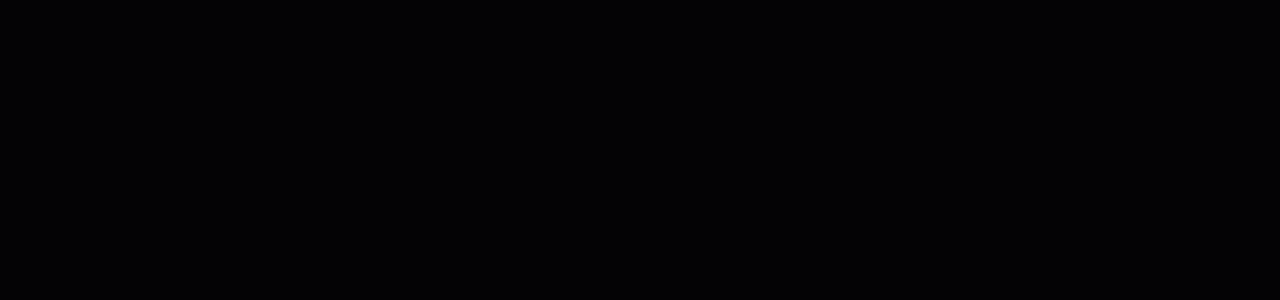
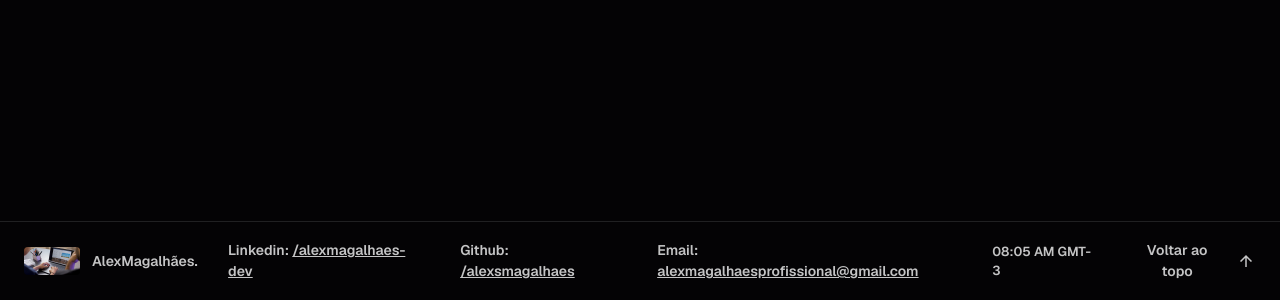
Before and after one commit to alexsmagalhaes/portfolio, a Next.js app: page / in a window 1280 px wide. Shown: the part 779-1079 px from the top of the page. Before the commit the page ends 800 px from the top, so only its background shows below. Built offline with nearby package versions, Linux system fonts and the light colour scheme.

Commit message:
feat: add base footer component

```diff
--- /dev/null
+++ b/app/_components/footer.tsx
@@ -0,0 +1,58 @@
+import Image from "next/image";
+import Link from "next/link";
+
+import Image1 from "@/app/_assets/images/common/about-image.jpg";
+
+import { getCurrentTime } from "../_utils/get-current-time";
+import { Container } from "./container";
+import { GoToTop } from "./go-to-top";
+
+export function Footer() {
+  const time = getCurrentTime();
+
+  return (
+    <footer className="border-border-default border-t py-4.5">
+      <Container className="gap-between-blocks-large flex items-center justify-between">
+        <div className="gap-between-blocks-large flex items-center">
+          <div className="gap-between-blocks-xxsmall flex items-center">
+            <Image
+              className="w-14"
+              alt="Alex desenvolvendo um projeto para um cliente"
+              height={56}
+              src={Image1}
+              width={112}
+            />
+            AlexMagalhães.
+          </div>
+
+          <Link
+            href="https://www.linkedin.com/in/alexmagalhaes-dev/"
+            target="_blank"
+          >
+            Linkedin: <span className="underline">/alexmagalhaes-dev</span>
+          </Link>
+
+          <Link href="https://github.com/alexsmagalhaes/" target="_blank">
+            Github: <span className="underline">/alexsmagalhaes</span>
+          </Link>
+
+          <Link
+            href="mailto:alexmagalhaesprofissional@gmail.com"
+            target="_blank"
+          >
+            Email:{" "}
+            <span className="underline">
+              alexmagalhaesprofissional@gmail.com
+            </span>
+          </Link>
+        </div>
+
+        <div className="gap-between-blocks-large flex items-center">
+          <div className="text-[0.8125rem] uppercase">{time}</div>
+
+          <GoToTop />
+        </div>
+      </Container>
+    </footer>
+  );
+}
--- /dev/null
+++ b/app/_components/go-to-top.tsx
@@ -0,0 +1,22 @@
+"use client";
+
+import { useLenis } from "lenis/react";
+
+import { Icon } from "./icon";
+
+export function GoToTop() {
+  const lenis = useLenis();
+
+  function handleClick() {
+    lenis?.scrollTo(0);
+  }
+
+  return (
+    <button
+      className="gap-between-buttons flex items-center"
+      onClick={handleClick}
+    >
+      Voltar ao topo <Icon name="arrow_upward" size={20} />
+    </button>
+  );
+}
--- a/app/_components/smooth-scroll.tsx
+++ b/app/_components/smooth-scroll.tsx
@@ -21,7 +21,7 @@
   };
 
   return (
-    <ReactLenis ref={lenisRef} root autoRaf={false} options={lenisOptions}>
+    <ReactLenis ref={lenisRef} root autoRaf={true} options={lenisOptions}>
       {children}
     </ReactLenis>
   );
--- /dev/null
+++ b/app/_utils/get-current-time.ts
@@ -0,0 +1,20 @@
+export function getCurrentTime() {
+  const now = new Date();
+
+  const formatter = new Intl.DateTimeFormat("en-US", {
+    hour: "2-digit",
+    minute: "2-digit",
+    hour12: true,
+    timeZone: "America/Fortaleza",
+    timeZoneName: "short",
+  });
+
+  const parts = formatter.formatToParts(now);
+
+  const hour = parts.find((p) => p.type === "hour")?.value;
+  const minute = parts.find((p) => p.type === "minute")?.value;
+  const dayPeriod = parts.find((p) => p.type === "dayPeriod")?.value;
+  const timeZone = parts.find((p) => p.type === "timeZoneName")?.value;
+
+  return `${hour}:${minute} ${dayPeriod} ${timeZone}`;
+}
--- a/app/layout.tsx
+++ b/app/layout.tsx
@@ -1,5 +1,7 @@
 import { Geist } from "next/font/google";
 
+import { Footer } from "./_components/footer";
+import { SmoothScroll } from "./_components/smooth-scroll";
 import "./styles/globals.css";
 import { Icons } from "./styles/material-icons/icons";
 
@@ -30,7 +32,11 @@
         <Icons />
       </head>
       <body className={`${geistSans.className} dark antialiased`}>
-        ssssaOlá{children}
+        <SmoothScroll>
+          <div className="h-[62.5rem]"></div>
+          {children}
+          <Footer />
+        </SmoothScroll>
       </body>
     </html>
   );
--- a/app/styles/globals.css
+++ b/app/styles/globals.css
@@ -96,7 +96,7 @@
   --body-100: rgba(196, 196, 197, 1);
   --body-200: rgba(196, 196, 197, 1);
 
-  --border-default: rgba(196, 196, 197, 0.5);
+  --border-default: rgba(196, 196, 197, 0.15);
 }
 
 @layer base {
--- a/app/styles/material-icons/icons.tsx
+++ b/app/styles/material-icons/icons.tsx
@@ -1,7 +1,7 @@
 export function Icons() {
   return (
     <link
-      href="https://fonts.googleapis.com/css2?family=Material+Symbols+Outlined:opsz,wght,FILL,GRAD@20,300,0,0&icon_names=add_2&display=swap"
+      href="https://fonts.googleapis.com/css2?family=Material+Symbols+Outlined:opsz,wght,FILL,GRAD@20,300,0,0&icon_names=arrow_upward&display=swap"
       rel="stylesheet"
     />
   );
--- a/package.json
+++ b/package.json
@@ -6,7 +6,8 @@
     "dev": "next dev",
     "build": "next build",
     "start": "next start",
-    "lint": "eslint"
+    "lint": "eslint",
+    "analyze": "next build --webpack"
   },
   "dependencies": {
     "class-variance-authority": "^0.7.1",
```
Also changed, not shown: app/_assets/images/common/about-image.jpg (added), components.json.
